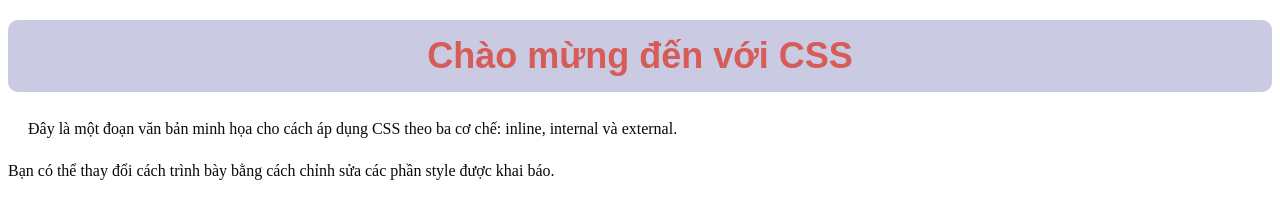
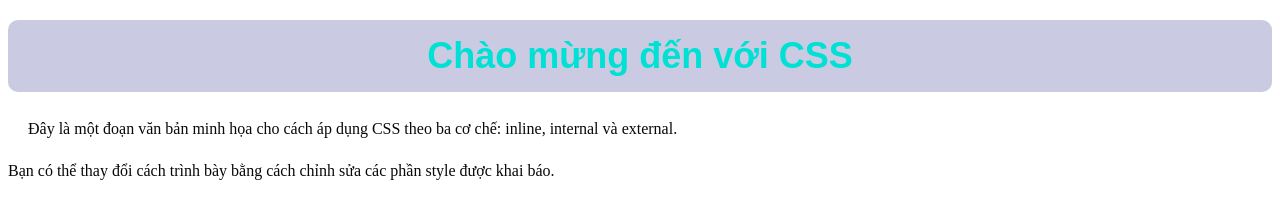
Before and after one commit to 224001802/CSS-B-i-t-p-tr-n-l-p, a plain HTML site: page index.html in a window 1280 px wide. Drawn offline with Linux system fonts and the light colour scheme.

Commit message:
index.html

```diff
--- a/index.html
+++ b/index.html
@@ -8,7 +8,7 @@
     <!-- Internal CSS -->
     <style>
         h1 {
-            color: rgb(214, 92, 88);
+            color: rgb(0, 225, 213);
             text-align: center;
             font-family: Arial, sans-serif;
             margin-top: 20px;
```
